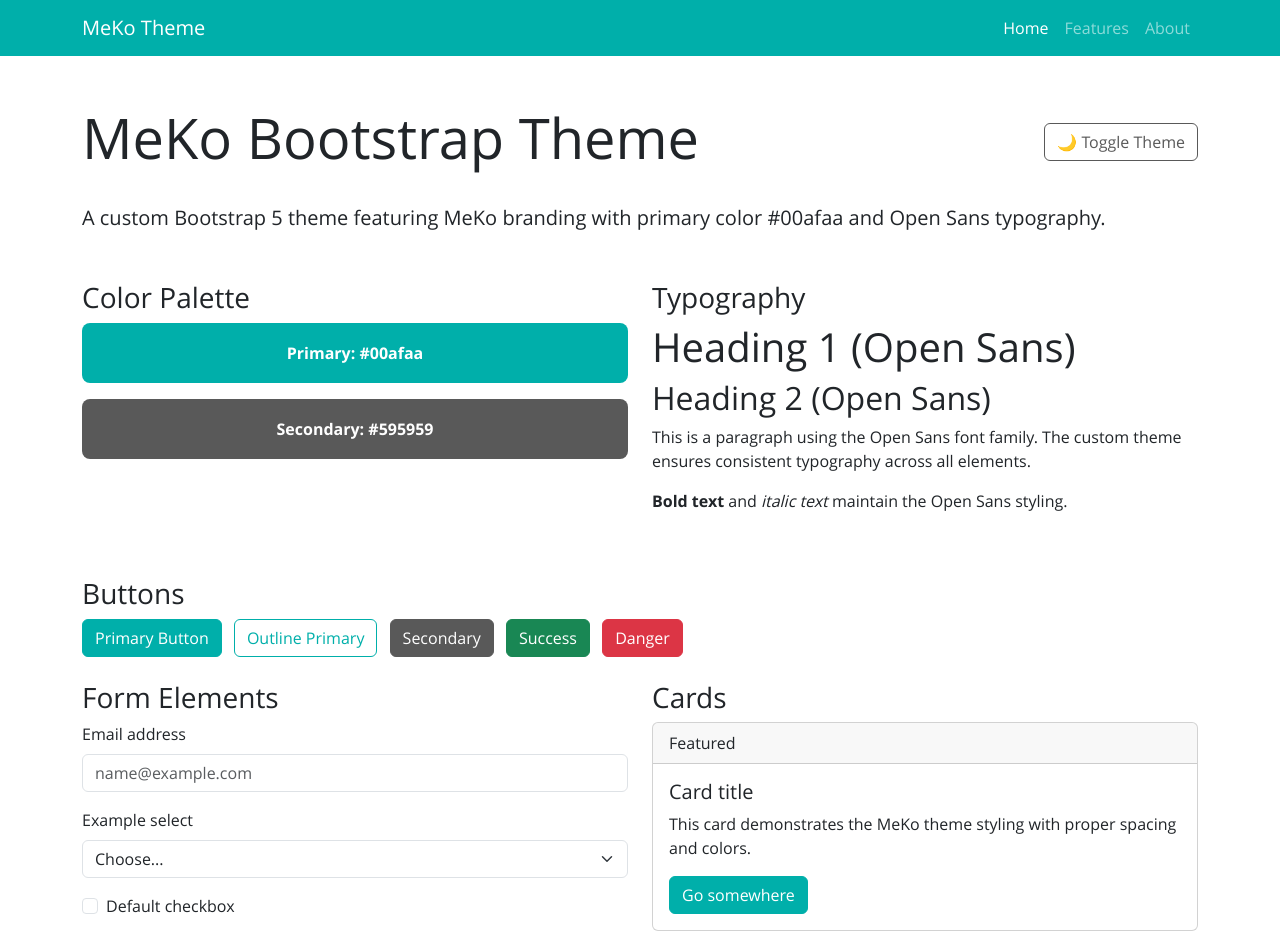
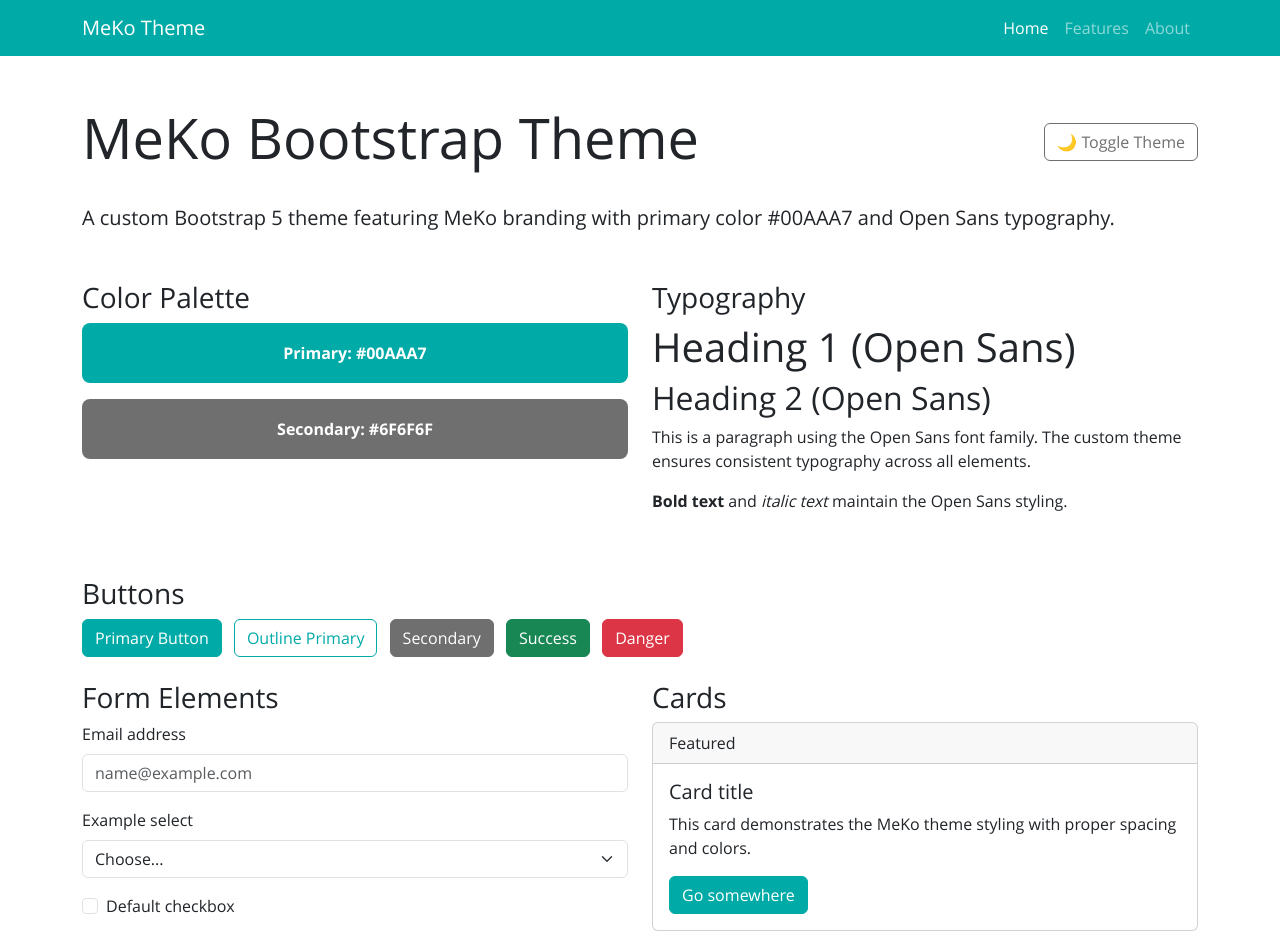
Before and after one commit to MeKo-Tech/meko-bootstrap-theme, a website: page demo/index.html in a window 1280 px wide. Shown: the top 934 px of the page. Drawn offline with nearby package versions, Linux system fonts and the light colour scheme; files that its build step writes are made by us from their sources.

Commit message:
feat: color changes primary and secondary color

```diff
--- a/demo/index.html
+++ b/demo/index.html
@@ -1,12 +1,14 @@
 <!DOCTYPE html>
 <html lang="en" data-bs-theme="light">
   <head>
-    <meta charset="UTF-8">
-    <meta name="viewport" content="width=device-width, initial-scale=1.0">
+    <meta charset="UTF-8" />
+    <meta name="viewport" content="width=device-width, initial-scale=1.0" />
     <title>MeKo Bootstrap Theme Demo</title>
-    <link href="../dist/bootstrap-meko.css" rel="stylesheet">
+    <link href="../dist/bootstrap-meko.css" rel="stylesheet" />
     <style>
-        .theme-showcase { margin-top: 2rem; }
+      .theme-showcase {
+        margin-top: 2rem;
+      }
       .color-box {
         height: 60px;
         border-radius: 8px;
@@ -17,15 +19,24 @@
         font-weight: bold;
         margin-bottom: 1rem;
       }
-        .bg-primary-demo { background-color: var(--bs-primary); }
-        .bg-secondary-demo { background-color: var(--bs-secondary); }
+      .bg-primary-demo {
+        background-color: var(--bs-primary);
+      }
+      .bg-secondary-demo {
+        background-color: var(--bs-secondary);
+      }
     </style>
   </head>
   <body>
     <nav class="navbar navbar-expand-lg navbar-dark bg-primary">
       <div class="container">
         <a class="navbar-brand" href="#">MeKo Theme</a>
-            <button class="navbar-toggler" type="button" data-bs-toggle="collapse" data-bs-target="#navbarNav">
+        <button
+          class="navbar-toggler"
+          type="button"
+          data-bs-toggle="collapse"
+          data-bs-target="#navbarNav"
+        >
           <span class="navbar-toggler-icon"></span>
         </button>
         <div class="collapse navbar-collapse" id="navbarNav">
@@ -33,12 +44,8 @@
             <li class="nav-item">
               <a class="nav-link active" href="#">Home</a>
             </li>
-                    <li class="nav-item">
-                        <a class="nav-link" href="#">Features</a>
-                    </li>
-                    <li class="nav-item">
-                        <a class="nav-link" href="#">About</a>
-                    </li>
+            <li class="nav-item"><a class="nav-link" href="#">Features</a></li>
+            <li class="nav-item"><a class="nav-link" href="#">About</a></li>
           </ul>
         </div>
       </div>
@@ -53,7 +60,16 @@
               <span id="theme-icon">🌙</span> Toggle Theme
             </button>
           </div>
-                <p class="lead">A custom Bootstrap 5 theme featuring MeKo branding with primary color #00afaa and Open Sans typography.</p>
+
+          <!-- LEAD-TEXT mit data-Attributen -->
+          <p
+            class="lead"
+            data-text-light="A custom Bootstrap 5 theme featuring MeKo branding with primary color #00AAA7 and Open Sans typography."
+            data-text-dark="Dark mode active — MeKo theme with primary color #00807C and Open Sans typography."
+          >
+            A custom Bootstrap 5 theme featuring MeKo branding with primary
+            color #00aaa7 and Open Sans typography.
+          </p>
         </div>
       </div>
 
@@ -61,15 +77,37 @@
         <div class="row">
           <div class="col-md-6">
             <h3>Color Palette</h3>
-                    <div class="color-box bg-primary-demo">Primary: #00afaa</div>
-                    <div class="color-box bg-secondary-demo">Secondary: #595959</div>
+
+            <!-- FARBBOXEN mit data-Attributen -->
+            <div
+              class="color-box bg-primary-demo"
+              data-text-light="Primary: #00AAA7"
+              data-text-dark="Primary (Dark): #00807C"
+            >
+              Primary: #00aaa7
             </div>
+
+            <div
+              class="color-box bg-secondary-demo"
+              data-text-light="Secondary: #6F6F6F"
+              data-text-dark="Secondary: #6F6F6F"
+            >
+              Secondary: #6f6f6f
+            </div>
+          </div>
+
           <div class="col-md-6">
             <h3>Typography</h3>
             <h1>Heading 1 (Open Sans)</h1>
             <h2>Heading 2 (Open Sans)</h2>
-                    <p>This is a paragraph using the Open Sans font family. The custom theme ensures consistent typography across all elements.</p>
-                    <p><strong>Bold text</strong> and <em>italic text</em> maintain the Open Sans styling.</p>
+            <p>
+              This is a paragraph using the Open Sans font family. The custom
+              theme ensures consistent typography across all elements.
+            </p>
+            <p>
+              <strong>Bold text</strong> and <em>italic text</em> maintain the
+              Open Sans styling.
+            </p>
           </div>
         </div>
       </div>
@@ -77,9 +115,15 @@
       <div class="row mt-5">
         <div class="col-12">
           <h3>Buttons</h3>
-                <button type="button" class="btn btn-primary me-2">Primary Button</button>
-                <button type="button" class="btn btn-outline-primary me-2">Outline Primary</button>
-                <button type="button" class="btn btn-secondary me-2">Secondary</button>
+          <button type="button" class="btn btn-primary me-2">
+            Primary Button
+          </button>
+          <button type="button" class="btn btn-outline-primary me-2">
+            Outline Primary
+          </button>
+          <button type="button" class="btn btn-secondary me-2">
+            Secondary
+          </button>
           <button type="button" class="btn btn-success me-2">Success</button>
           <button type="button" class="btn btn-danger">Danger</button>
         </div>
@@ -91,10 +135,17 @@
           <form>
             <div class="mb-3">
               <label for="exampleInput" class="form-label">Email address</label>
-                        <input type="email" class="form-control" id="exampleInput" placeholder="name@example.com">
+              <input
+                type="email"
+                class="form-control"
+                id="exampleInput"
+                placeholder="name@example.com"
+              />
             </div>
             <div class="mb-3">
-                        <label for="exampleSelect" class="form-label">Example select</label>
+              <label for="exampleSelect" class="form-label"
+                >Example select</label
+              >
               <select class="form-select" id="exampleSelect">
                 <option>Choose...</option>
                 <option>Option 1</option>
@@ -102,22 +153,27 @@
               </select>
             </div>
             <div class="form-check">
-                        <input class="form-check-input" type="checkbox" id="flexCheckDefault">
-                        <label class="form-check-label" for="flexCheckDefault">
-                            Default checkbox
-                        </label>
+              <input
+                class="form-check-input"
+                type="checkbox"
+                id="flexCheckDefault"
+              />
+              <label class="form-check-label" for="flexCheckDefault"
+                >Default checkbox</label
+              >
             </div>
           </form>
         </div>
         <div class="col-md-6">
           <h3>Cards</h3>
           <div class="card">
-                    <div class="card-header">
-                        Featured
-                    </div>
+            <div class="card-header">Featured</div>
             <div class="card-body">
               <h5 class="card-title">Card title</h5>
-                        <p class="card-text">This card demonstrates the MeKo theme styling with proper spacing and colors.</p>
+              <p class="card-text">
+                This card demonstrates the MeKo theme styling with proper
+                spacing and colors.
+              </p>
               <a href="#" class="btn btn-primary">Go somewhere</a>
             </div>
           </div>
@@ -139,33 +195,44 @@
 
     <footer class="bg-light py-4 mt-5">
       <div class="container text-center">
-            <p class="text-muted">&copy; 2024 MeKo Bootstrap Theme Demo. Built with Bootstrap 5 and custom MeKo styling.</p>
+        <p class="text-muted">
+          &copy; 2024 MeKo Bootstrap Theme Demo. Built with Bootstrap 5 and
+          custom MeKo styling.
+        </p>
       </div>
     </footer>
 
     <script src="https://cdn.jsdelivr.net/npm/bootstrap@5.3.3/dist/js/bootstrap.bundle.min.js"></script>
     <script>
-        function toggleTheme() {
-            const html = document.documentElement;
-            const currentTheme = html.getAttribute('data-bs-theme');
-            const newTheme = currentTheme === 'light' ? 'dark' : 'light';
-            const icon = document.getElementById('theme-icon');
-
-            html.setAttribute('data-bs-theme', newTheme);
-            icon.textContent = newTheme === 'light' ? '🌙' : '☀️';
-
-            // Store preference
-            localStorage.setItem('theme', newTheme);
+      function setTextsForTheme(theme) {
+        document
+          .querySelectorAll("[data-text-light],[data-text-dark]")
+          .forEach((el) => {
+            const next =
+              theme === "dark" ? el.dataset.textDark : el.dataset.textLight;
+            if (typeof next === "string") el.textContent = next;
+          });
       }
 
-        // Load saved theme
-        document.addEventListener('DOMContentLoaded', function() {
-            const savedTheme = localStorage.getItem('theme') || 'light';
+      function applyTheme(theme) {
         const html = document.documentElement;
-            const icon = document.getElementById('theme-icon');
+        const icon = document.getElementById("theme-icon");
+        html.setAttribute("data-bs-theme", theme);
+        icon.textContent = theme === "light" ? "🌙" : "☀️";
+        setTextsForTheme(theme);
+        localStorage.setItem("theme", theme);
+      }
 
-            html.setAttribute('data-bs-theme', savedTheme);
-            icon.textContent = savedTheme === 'light' ? '🌙' : '☀️';
+      function toggleTheme() {
+        const current =
+          document.documentElement.getAttribute("data-bs-theme") || "light";
+        applyTheme(current === "light" ? "dark" : "light");
+      }
+
+      // Initial laden
+      document.addEventListener("DOMContentLoaded", function () {
+        const saved = localStorage.getItem("theme") || "light";
+        applyTheme(saved);
       });
     </script>
   </body>
--- a/scss/meko_theme.scss
+++ b/scss/meko_theme.scss
@@ -1,8 +1,8 @@
 @import "bootstrap/scss/functions";
 
 /* Tokens */
-$primary: #00afaa;
-$secondary: #595959;
+$primary: #00aaa7;
+$secondary: #6f6f6f;
 $font-family-sans-serif: "Open Sans", system-ui, -apple-system, "Segoe UI",
   Roboto, "Helvetica Neue", Arial, "Noto Sans", "Apple Color Emoji",
   "Segoe UI Emoji", "Segoe UI Symbol", "Noto Color Emoji";
```
Lines whose indentation alone changed are shown as unchanged.
